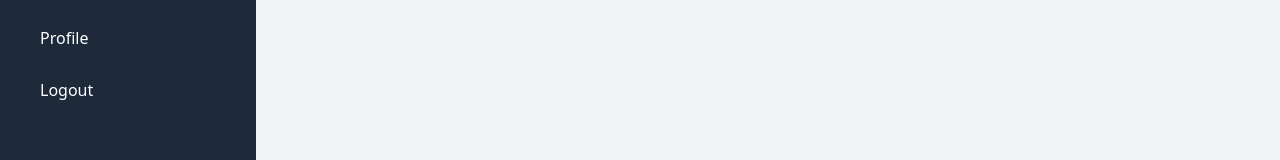
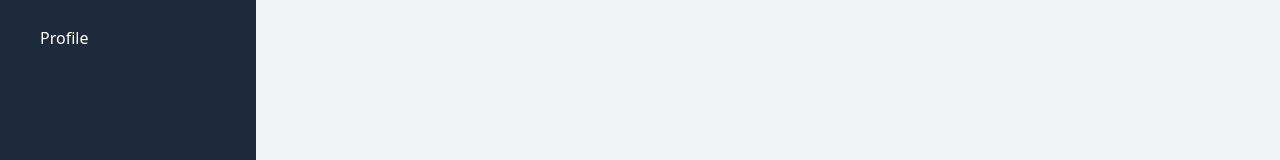
Before and after one commit to payal-meena/Scholarship-management-system, a React (Vite) app in the folder client/: page /admin in a window 1280 px wide. Shown: the part 286-446 px from the top of the page. Built offline with nearby package versions, Linux system fonts and the light colour scheme.

Commit message:
make responsive

```diff
--- a/client/src/Layout/AdminLayout.jsx
+++ b/client/src/Layout/AdminLayout.jsx
@@ -1,22 +1,24 @@
-import React, { useState } from 'react'
-import DashboardNavbar from '../components/DashboardNavbar'
-import AdminSidebar from '../components/AdminSidebar'
-import { Outlet } from 'react-router-dom'
+import React, { useState } from "react";
+import DashboardNavbar from "../components/DashboardNavbar";
+import AdminSidebar from "../components/AdminSidebar";
+import { Outlet } from "react-router-dom";
 
 const AdminLayout = () => {
-    const [active , setActive ] = useState("dashboard");
+  const [sidebarOpen, setSidebarOpen] = useState(false);
+
   return (
+    <div className="flex flex-col h-screen">
+      <DashboardNavbar role="admin" toggleSidebar={() => setSidebarOpen(!sidebarOpen)} />
 
-    <div className='flex flex-col h-screen'>
-        <DashboardNavbar role="admin"/>
-        <div className='flex flex-1 relative'>
-            <AdminSidebar active={active} setActive={setActive}/>
-            <main className='flex-1 p-6 bg-gray-100 oveflow-y-auto'>
-                <Outlet />
-            </main>
-        </div>
+      <div className="flex flex-1 relative">
+        <AdminSidebar open={sidebarOpen} setOpen={setSidebarOpen} />
+
+        <main className="flex-1 p-6 bg-gray-100 overflow-y-auto">
+          <Outlet />
+        </main>
+      </div>
     </div>
-  )
-}
+  );
+};
 
-export default AdminLayout
+export default AdminLayout;
--- a/client/src/components/AdminSidebar.jsx
+++ b/client/src/components/AdminSidebar.jsx
@@ -1,15 +1,17 @@
-import React from 'react'
-import { NavLink } from 'react-router-dom'
-const AdminSidebar= () => {
+import React from "react";
+import { NavLink } from "react-router-dom";
+
+const AdminSidebar = ({ open, setOpen }) => {
   const menu = [
-    {path: "/admin/manage-scholarships" , label: "Manage Scholarships"},
-    {path: "/admin/manage-students" , label: "Manage Students"},
-    {path: "/admin/view-applications" , label: "View Applications"},
-    {path: "/admin/profile" , label: "Profile"},
-    {path: "/admin/logout" , label: "Logout"},
-  ]
+    { path: "/admin/manage-scholarships", label: "Manage Scholarships" },
+    { path: "/admin/manage-students", label: "Manage Students" },
+    { path: "/admin/view-applications", label: "View Applications" },
+    { path: "/admin/profile", label: "Profile" },
+  ];
+
   return (
-<aside className="w-64 bg-gray-800 text-white min-h-screen p-6 flex flex-col justify-between">
+    <>
+      <aside className="hidden md:flex w-64 bg-gray-800 text-white min-h-screen p-6 flex-col justify-between">
         <div>
           <h2 className="text-lg font-bold mb-6">Admin Menu</h2>
           <nav className="space-y-3">
@@ -28,7 +30,6 @@ const AdminSidebar= () => {
             ))}
           </nav>
         </div>
-
         <div>
           <NavLink
             to="/"
@@ -38,7 +39,48 @@ const AdminSidebar= () => {
           </NavLink>
         </div>
       </aside>
-  )
+
+      {open && (
+        <div className="fixed inset-0 z-40 flex md:hidden">
+          <div
+            className="fixed inset-0 bg-black opacity-40"
+            onClick={() => setOpen(false)}
+          ></div>
+
+          <aside className="relative w-64 bg-gray-800 text-white p-6 flex flex-col justify-between z-50">
+            <div>
+              <h2 className="text-lg font-bold mb-6">Admin Menu</h2>
+              <nav className="space-y-3">
+                {menu.map((item) => (
+                  <NavLink
+                    key={item.path}
+                    to={item.path}
+                    onClick={() => setOpen(false)}
+                    className={({ isActive }) =>
+                      `block px-4 py-2 rounded hover:bg-blue-500 transition ${
+                        isActive ? "bg-blue-600 font-semibold" : ""
+                      }`
                     }
+                  >
+                    {item.label}
+                  </NavLink>
+                ))}
+              </nav>
+            </div>
+            <div>
+              <NavLink
+                to="/"
+                onClick={() => setOpen(false)}
+                className="block px-4 py-2 rounded bg-red-600 hover:bg-red-700 transition text-center"
+              >
+                Logout
+              </NavLink>
+            </div>
+          </aside>
+        </div>
+      )}
+    </>
+  );
+};
 
 export default AdminSidebar;
```
Lines whose indentation alone changed are shown as unchanged.
